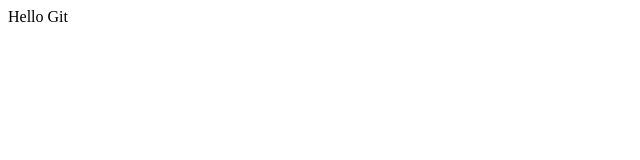
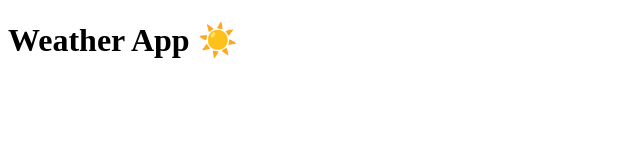
Before and after one commit to tori-noel/weather-app, a plain HTML site: page index.html in a window 1280 px wide. Shown: the whole page, without its empty margins (0-640 px from the left). Drawn offline with Linux system fonts and the light colour scheme.

Commit message:
changed doc tite

```diff
--- a/index.html
+++ b/index.html
@@ -4,9 +4,9 @@
     <meta charset="UTF-8" />
     <meta http-equiv="X-UA-Compatible" content="IE=edge" />
     <meta name="viewport" content="width=device-width, initial-scale=1.0" />
-    <title>Document</title>
+    <title>Weather App</title>
   </head>
   <body>
-    Hello Git
+    <h1>Weather App ☀️</h1>
   </body>
 </html>
```
